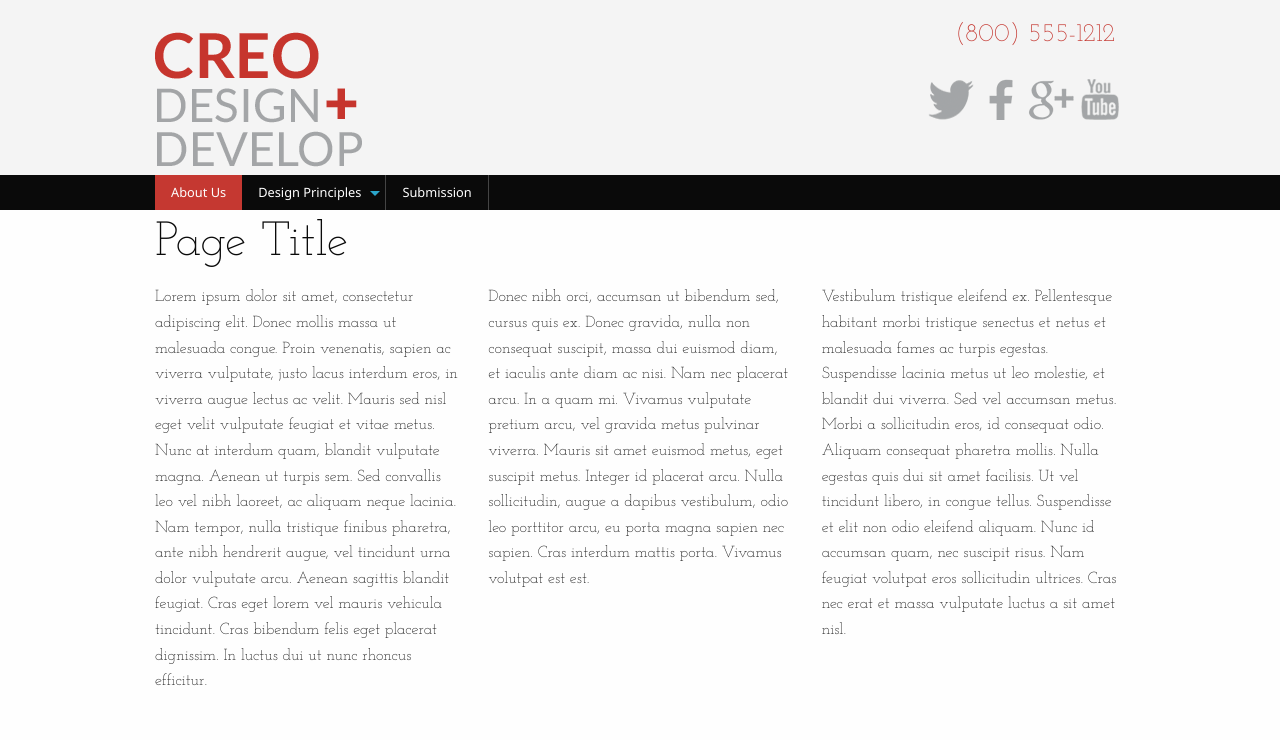
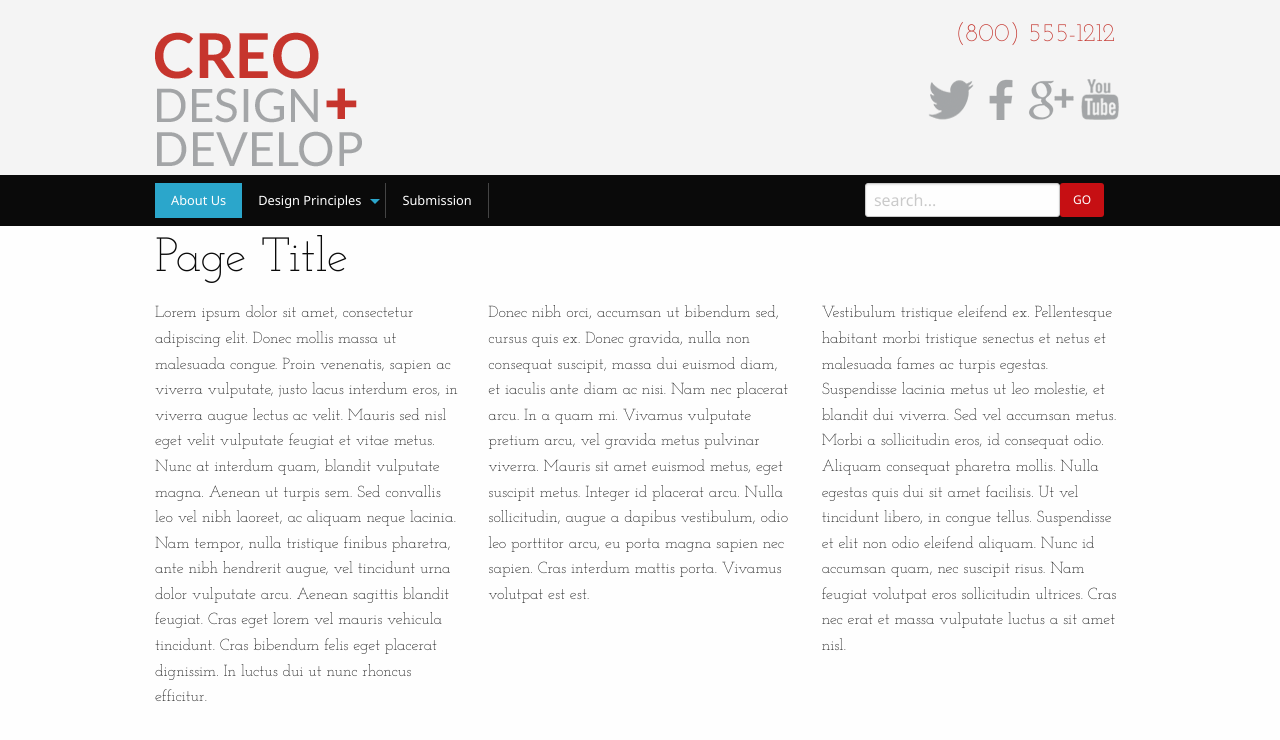
Before and after one commit to chriscatilo/Hands-On-Foundation-5, a website: page public/index.html in a window 1280 px wide. Drawn offline with Linux system fonts and the light colour scheme.

Commit message:
Search Box

```diff
--- a/public/css/override.css
+++ b/public/css/override.css
@@ -48,16 +48,16 @@ nav {
   font-family: 'Segoe UI', Tahoma, Geneva, Verdana, sans-serif;
   font-size: .8em;
 }
-.top-bar {
-    padding: 0;
-}
 .top-bar, .top-bar ul, .top-bar li {
   background: #0a0a0a;
 }
 .top-bar li a { color: #fff; }
-.top-bar li { border-right: solid 1px #444; }
+.top-bar .top-bar-left li { border-right: solid 1px #444; }
 .top-bar li.active { border-right: #0a0a0a; }
-.top-bar li.active a { background-color: #c53831;}
+.top-bar .top-bar-right input[type="text"] {
+    height: 34px;
+}
+
 
 /* --------------------------------- TABLET CSS --------------------------------- */
 @media only screen and (min-width: 40.063em) {
--- a/public/index.html
+++ b/public/index.html
@@ -54,7 +54,18 @@
         </div>
         <div class="top-bar-right">
           <ul class="menu">
-            <li></li>
+            <li>
+              <form action="localsearch.php" method="get" enctype="multipart/form-data">
+                <div class="row collapse">
+                  <div class="column small-9">
+                    <input type="text" name="search" placeholder="search...">
+                  </div>
+                  <div class="column small-3">
+                    <input type="submit" value="GO" class="small expanded button alert">
+                  </div>
+                </div>
+              </form>
+            </li>
           </ul>
         </div>
       </div>
```
